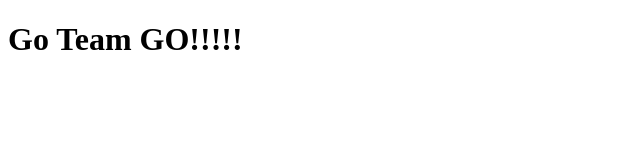
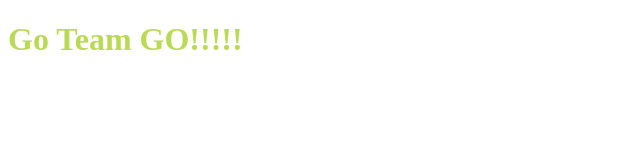
Before and after one commit to rushayhays/myTeam, a plain HTML site: page index.html in a window 1280 px wide. Shown: the whole page, without its empty margins (0-640 px from the left). Drawn offline with Linux system fonts and the light colour scheme.

Commit message:
css styling changes included

```diff
--- a/index.html
+++ b/index.html
@@ -5,6 +5,7 @@
     <meta http-equiv="X-UA-Compatible" content="IE=edge">
     <meta name="viewport" content="width=device-width, initial-scale=1.0">
     <title>Document</title>
+    <link rel="stylesheet" href="styles.css">
 </head>
 <body>
     <h1>Go Team GO!!!!!</h1>
--- a/styles.css
+++ b/styles.css
@@ -1,3 +1,9 @@
+body {
+    font-family:'Franklin Gothic Medium', 'Arial Narrow', Arial, sans-serif
+    background-color: blanchedalmond;
+
+}
 h1 {
     color:#bada55;
+
 }
```
